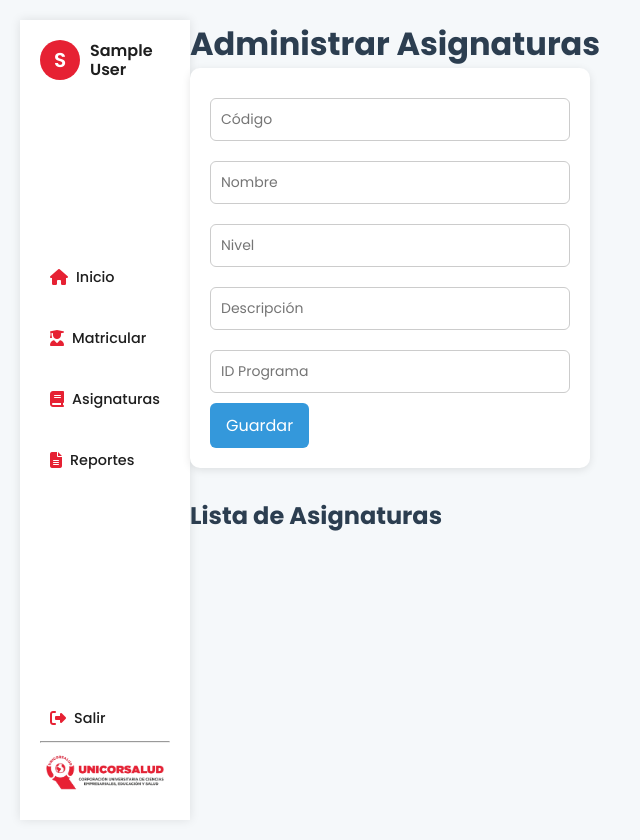
After one commit to seb05tian/UnicorSalud, a Django app: page /admin_asignaturas/ in a window 1280 px wide. The commit adds this page. Shown: the whole page, without its empty margins (0-640 px from the left). Run offline with Django 5.2, Linux system fonts and the light colour scheme; the visitor is signed in with stand-in values (Sample User, id 1); data that the repository does not hold is empty; some libraries are stand-ins or nearby versions.

Commit message:
cambios en static, views y urls

```diff
--- /dev/null
+++ b/GestionMatricula/serializer.py
@@ -0,0 +1,7 @@
+from rest_framework import serializers
+from .models import Asignatura
+
+class AsignaturaSerializer(serializers.ModelSerializer):
+    class Meta:
+        model = Asignatura
+        fields = '__all__'
--- /dev/null
+++ b/GestionMatricula/static/JS/gestionar_asignaturas.js
@@ -0,0 +1,95 @@
+function getCookie(name) {
+    let cookieValue = null;
+    if (document.cookie && document.cookie !== '') {
+      const cookies = document.cookie.split(';');
+      for (let cookie of cookies) {
+        cookie = cookie.trim();
+        if (cookie.substring(0, name.length + 1) === (name + '=')) {
+          cookieValue = decodeURIComponent(cookie.substring(name.length + 1));
+          break;
+        }
+      }
+    }
+    return cookieValue;
+  }
+
+  const csrftoken = getCookie('csrftoken');
+  const API_URL = '/api/asignaturas/';
+  const form = document.getElementById('form-asignatura');
+  const lista = document.getElementById('lista-asignaturas');
+
+  const cargarAsignaturas = () => {
+    fetch(API_URL)
+      .then(res => res.json())
+      .then(data => {
+        lista.innerHTML = '';
+        data.forEach(asig => {
+          lista.innerHTML += `
+            <li>
+              ${asig.codigo} - ${asig.nombre} - Nivel: ${asig.nivel}
+              <span>
+                <button onclick="editarAsignatura(${asig.id})">Editar</button>
+                <button onclick="eliminarAsignatura(${asig.id})">Eliminar</button>
+              </span>
+            </li>
+          `;
+        });
+      })
+      .catch(error => alert("Error cargando asignaturas: " + error));
+  };
+
+  form.onsubmit = e => {
+    e.preventDefault();
+    const id = document.getElementById('id').value;
+    const metodo = id ? 'PUT' : 'POST';
+    const url = id ? `${API_URL}${id}/` : API_URL;
+
+    fetch(url, {
+      method: metodo,
+      headers: {
+        'Content-Type': 'application/json',
+        'X-CSRFToken': csrftoken
+      },
+      body: JSON.stringify({
+        codigo: document.getElementById('codigo').value,
+        nombre: document.getElementById('nombre').value,
+        nivel: document.getElementById('nivel').value,
+        descripcion: document.getElementById('descripcion').value,
+        programa: document.getElementById('programa').value
+      })
+    })
+    .then(() => {
+      form.reset();
+      cargarAsignaturas();
+    })
+    .catch(error => alert("Error guardando asignatura: " + error));
+  };
+
+  const editarAsignatura = id => {
+    fetch(`${API_URL}${id}/`)
+      .then(res => res.json())
+      .then(asig => {
+        document.getElementById('id').value = asig.id;
+        document.getElementById('codigo').value = asig.codigo;
+        document.getElementById('nombre').value = asig.nombre;
+        document.getElementById('nivel').value = asig.nivel;
+        document.getElementById('descripcion').value = asig.descripcion || '';
+        document.getElementById('programa').value = asig.programa;
+      })
+      .catch(error => alert("Error cargando asignatura: " + error));
+  };
+
+  const eliminarAsignatura = id => {
+    if (confirm("¿Está seguro de eliminar esta asignatura?")) {
+      fetch(`${API_URL}${id}/`, {
+        method: 'DELETE',
+        headers: {
+          'X-CSRFToken': csrftoken
+        }
+      })
+      .then(() => cargarAsignaturas())
+      .catch(error => alert("Error eliminando asignatura: " + error));
+    }
+  };
+
+  cargarAsignaturas();
--- /dev/null
+++ b/GestionMatricula/static/styles/gestionar_asignaturas.css
@@ -0,0 +1,81 @@
+body {
+    font-family: Arial, sans-serif;
+    background-color: #f5f8fa;
+    margin: 0;
+    padding: 20px;
+  }
+
+  h1, h2 {
+    color: #2c3e50;
+  }
+
+  form {
+    background-color: #ffffff;
+    padding: 20px;
+    border-radius: 10px;
+    box-shadow: 0 2px 8px rgba(0, 0, 0, 0.1);
+    max-width: 400px;
+    margin-bottom: 30px;
+  }
+
+  form input {
+    width: 100%;
+    padding: 10px;
+    margin: 10px 0;
+    border: 1px solid #ccc;
+    border-radius: 6px;
+    font-size: 14px;
+  }
+
+  form button {
+    background-color: #3498db;
+    color: white;
+    padding: 10px 16px;
+    border: none;
+    border-radius: 6px;
+    font-size: 16px;
+    cursor: pointer;
+    transition: background-color 0.3s ease;
+  }
+
+  form button:hover {
+    background-color: #2980b9;
+  }
+
+  ul {
+    list-style-type: none;
+    padding: 0;
+  }
+
+  ul li {
+    background-color: #ecf0f1;
+    margin-bottom: 10px;
+    padding: 12px 16px;
+    border-radius: 6px;
+    display: flex;
+    justify-content: space-between;
+    align-items: center;
+  }
+
+  ul li button {
+    margin-left: 10px;
+    background-color: #e74c3c;
+    color: white;
+    padding: 6px 10px;
+    border: none;
+    border-radius: 4px;
+    font-size: 14px;
+    cursor: pointer;
+  }
+
+  ul li button:hover {
+    background-color: #c0392b;
+  }
+
+  ul li button:nth-child(2) {
+    background-color: #f39c12;
+  }
+
+  ul li button:nth-child(2):hover {
+    background-color: #d35400;
+  }
--- a/GestionMatricula/templates/core/base.html
+++ b/GestionMatricula/templates/core/base.html
@@ -8,6 +8,7 @@
         <title>Unicorsalud | {% block title %} {% endblock %}</title>
         {% block styles %} {% endblock %}
         <link rel="stylesheet" href="{% static 'styles/global.css' %}">
+        {% block extra_css %}{% endblock %}
     </head>
     <body>
         <div class="sidebar">
--- /dev/null
+++ b/GestionMatricula/templates/core/gestionar_asignaturas.html
@@ -0,0 +1,30 @@
+{% extends 'core/base.html' %}
+{% load static %}
+
+{% block title %}Asignaturas{% endblock %}
+
+{% block extra_css %}
+  <link rel="stylesheet" href="{% static 'styles/gestionar_asignaturas.css' %}">
+{% endblock %}
+
+{% block content %}
+  <div class="asignatura-container">
+    <h1>Administrar Asignaturas</h1>
+
+    <form id="form-asignatura">
+      {% csrf_token %}
+      <input type="hidden" id="id">
+      <input type="text" id="codigo" placeholder="Código" required><br>
+      <input type="text" id="nombre" placeholder="Nombre" required><br>
+      <input type="number" id="nivel" placeholder="Nivel" required><br>
+      <input type="text" id="descripcion" placeholder="Descripción"><br>
+      <input type="number" id="programa" placeholder="ID Programa" required><br>
+      <button type="submit">Guardar</button>
+    </form>
+
+    <h2>Lista de Asignaturas</h2>
+    <ul id="lista-asignaturas"></ul>
+  </div>
+
+  <script src="{% static 'JS/gestionar_asignaturas.js' %}"></script>
+{% endblock %}
--- a/GestionMatricula/urls.py
+++ b/GestionMatricula/urls.py
@@ -1,7 +1,14 @@
-from django.urls import path
-from .views import home, exit
+from django.urls import path, include
+from rest_framework import routers
+from .views import home, exit, AsignaturaViewSet, asignaturas_admin_view
+
+router = routers.DefaultRouter()
+router.register('asignaturas', AsignaturaViewSet)
+
 
 urlpatterns = [
     path('', home, name='home'),
     path('logout/', exit, name='exit'),
+    path('admin_asignaturas/', asignaturas_admin_view, name='admin_asignaturas'),
+    path('api/', include(router.urls)),
 ]
--- a/GestionMatricula/views.py
+++ b/GestionMatricula/views.py
@@ -5,8 +5,10 @@ from django.contrib import messages
 from .models import usuarios, Asignatura, Matricula, AsignaturaAprobada, Prerrequisito, Reporte
 from django.utils import timezone
 from django.contrib.auth.decorators import login_required
-
-
+from .serializer import AsignaturaSerializer
+from rest_framework.permissions import IsAuthenticated
+from rest_framework.decorators import  permission_classes
+from rest_framework import viewsets
 @login_required
 def home(request):
     return render(request, 'core/home.html')
@@ -47,6 +49,18 @@ def ver_estudiantes_matriculados(request):
         contexto.append((asignatura, matriculas))
     return render(request, 'estudiantes_matriculados.html', {'asignaturas_matriculas': contexto})
 
+
+
+class AsignaturaViewSet(viewsets.ModelViewSet):
+    queryset = Asignatura.objects.all()
+    serializer_class = AsignaturaSerializer
+    permission_classes = [IsAuthenticated]
+
+@login_required
+def asignaturas_admin_view(request):
+    return render(request, 'core/gestionar_asignaturas.html')
+
+
 def exit(request):
     logout(request)
     return redirect('login')
```
